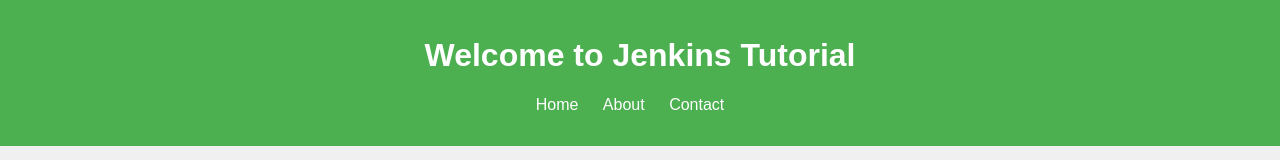
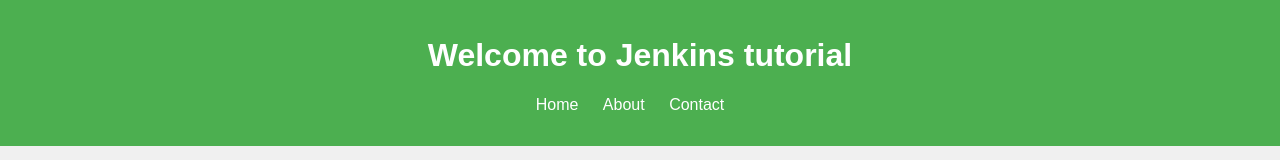
Before and after one commit to Jay1993jani/pythoncode, a plain HTML site: page index.html in a window 1280 px wide. Shown: the top 160 px of the page. Drawn offline with Linux system fonts and the light colour scheme.

Commit message:
Update index.html

```diff
--- a/index.html
+++ b/index.html
@@ -51,7 +51,7 @@
 </head>
 <body>
     <header>
-        <h1>Welcome to Jenkins Tutorial</h1>
+        <h1>Welcome to Jenkins tutorial</h1>
         <nav>
             <ul>
                 <li><a href="#home">Home</a></li>
```
